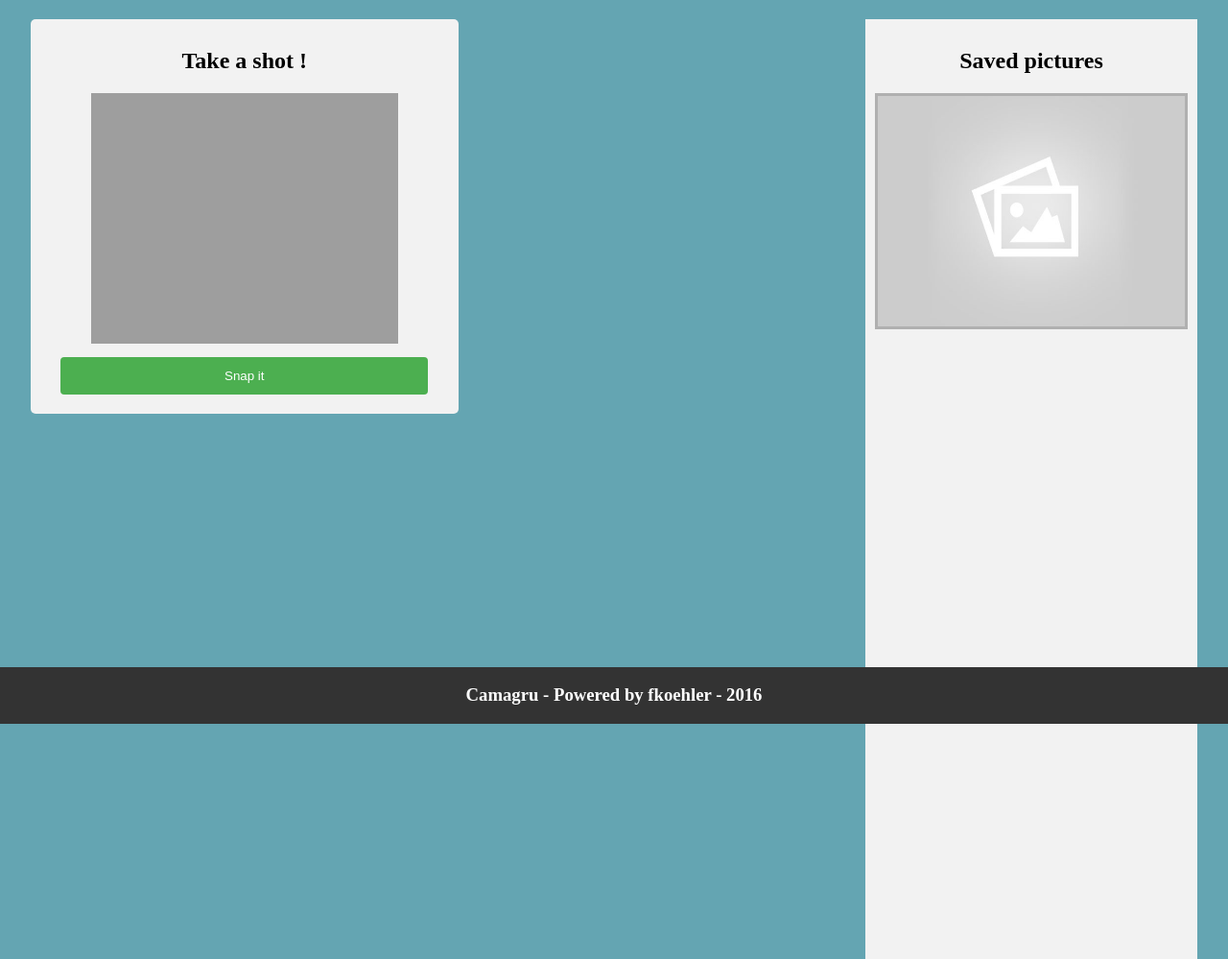
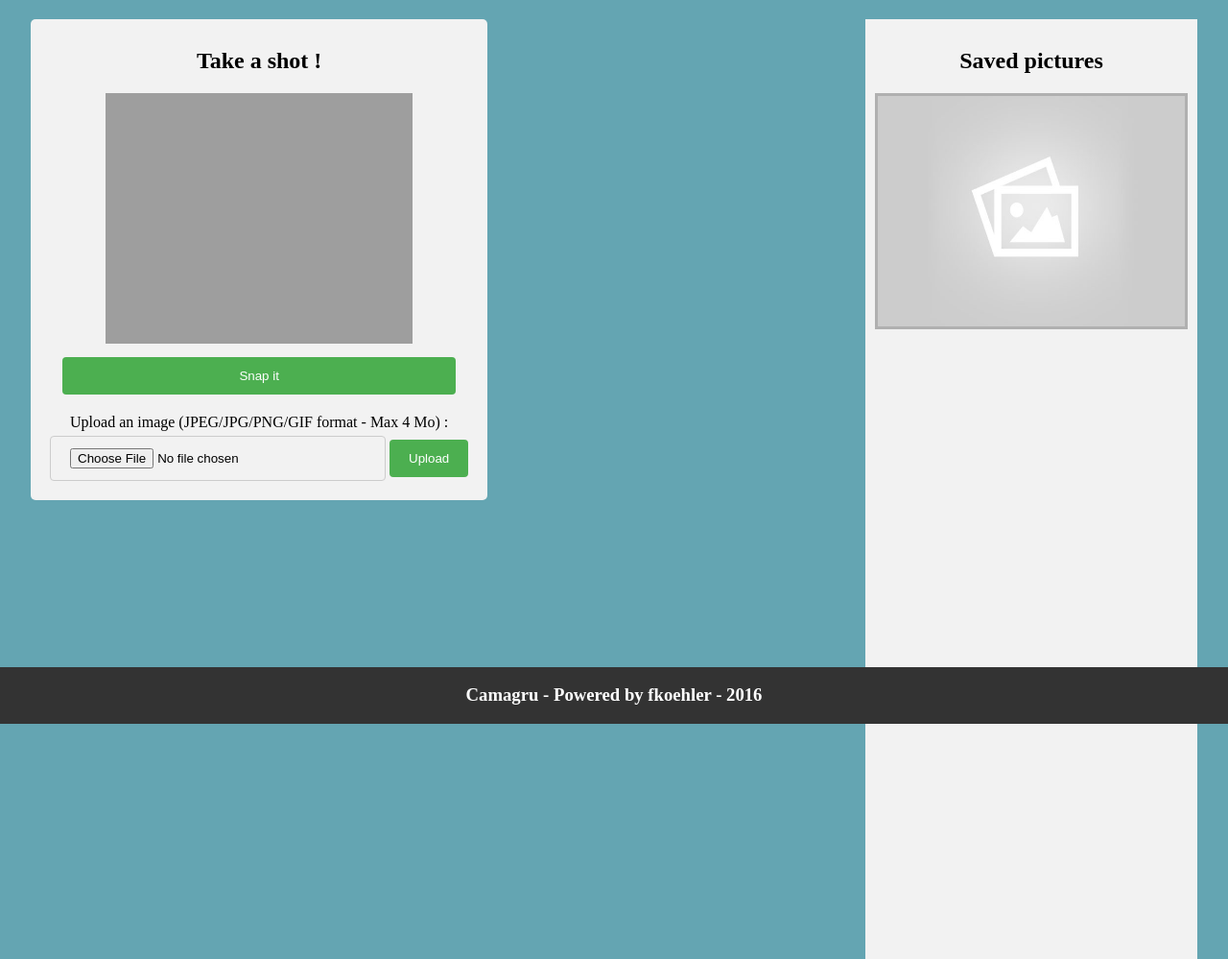
Before and after one commit to fkoehler42/camagru, a PHP site: page / in a window 1280 px wide. Shown: the part 46-1045 px from the top of the page at 96% size. Run offline with PHP 8.4, Linux system fonts and the light colour scheme; the visitor is signed in with stand-in values (Sample User, id 1); data that the repository does not hold is empty.

Commit message:
add upload_img (camera alternative)

```diff
--- a/js/camera.js
+++ b/js/camera.js
@@ -1,3 +1,52 @@
+function isImage(file) {
+
+  var dot_index;
+  if ((dot_index = file.lastIndexOf(".")) < 1)
+    return (false);
+  var file_extension = file.substr(dot_index + 1);
+  switch (file_extension.toLowerCase()) {
+    case "jpg":
+    case "jpeg":
+    case "png":
+    case "gif":
+      return (true);
+  }
+  return (false);
+}
+
+document.getElementById("send_img").addEventListener("click", function(ev) {
+
+  var file_input = document.getElementById("img_file");
+  var img = document.getElementById("video_img");
+  var video = document.getElementById("video");
+  var msg = document.getElementById("upload_msg");
+
+  if (msg.innerHTML !== "") {
+    msg.innerHTML = "";
+    msg.style.display = "none";
+  }
+  if (file_input.value === "")
+    msg.innerHTML = "Please choose a file.<br/>"
+  else if (isImage(file_input.value) === false)
+    msg.innerHTML = "Invalid image file.<br/>"
+  else if (file_input.files[0].size > 4096000) {
+    msg.innerHTML = file_input.files[0].size / 1000;
+  }
+  else {
+    var reader = new FileReader();
+    reader.onload = function (ev) {
+      var track = video_stream.getTracks()[0];
+      track.stop();
+      video.style.display = "none";
+      img.setAttribute("src", ev.target.result);
+      img.style.display = "block";
+    }
+    reader.readAsDataURL(file_input.files[0]);
+  }
+  if (msg.innerHTML !== "")
+    msg.style.display = "block";
+});
+
 function delete_img(img) {
 
   if (confirm("Are you sure you want to delete this image ?")) {
@@ -66,6 +115,7 @@ window.addEventListener('load', function(ev) {
     },
     function(stream) {
 
+      video_stream = stream;
       if (navigator.mozGetUserMedia) {
         video.mozSrcObject = stream;
       } else {
--- a/public/camera.php
+++ b/public/camera.php
@@ -2,7 +2,15 @@
   <div id="view">
     <h2>Take a shot !</h2>
     <video id="video" poster="http://placekitten.com/g/320/261"></video>
-    <button id="startbutton">Snap it</button>
+    <img id="video_img" src="#" alt="">
+    <button id="startbutton">Snap it</button><br/>
+    <div id="upload_img">
+      <label for="img_file">Upload an image (JPEG/JPG/PNG/GIF format - Max 4 Mo) :</label>
+      <input type="hidden" name="MAX_FILE_SIZE" value="4194304">
+      <input id="img_file" type="file" name="img_file"></input>
+      <button id="send_img">Upload</button>
+      <p id="upload_msg" class="error_msg"></p>
+    </div>
   </div>
   <div id="photos_container">
     <h2>Saved pictures</h2>
--- a/stylesheets/camera.css
+++ b/stylesheets/camera.css
@@ -38,3 +38,31 @@
   border: 3px solid #b0b0b0;
   margin: 5px 0 5px 0;
 }
+
+#upload_img {
+  display:inline-block;
+}
+
+#upload_img button {
+  width:auto;
+  margin-left: 0;
+}
+
+#upload_img label {
+  display:table;
+  margin: auto;
+  margin-bottom: -5px;
+  padding-top: 10px;
+}
+
+#img_file {
+  width: 350px;
+  margin-right: 0;
+}
+
+#video_img {
+  display:none;
+  margin:auto;
+  max-width: 320px;
+  max-height: 240px;
+}
--- a/stylesheets/global.css
+++ b/stylesheets/global.css
@@ -1,6 +1,13 @@
 html{
 }
+
 body{
 	background:#64A5B2;
 	margin:0;
 }
+
+.error_msg {
+	margin: 0;
+	color: red;
+	display: none;
+}
--- a/stylesheets/main.css
+++ b/stylesheets/main.css
@@ -25,12 +25,6 @@ main button{
 form {
 	display:inline-block;
 	max-width: 350px;
-}
-
-form p{
-	margin: 0;
-	color: red;
-	display: none;
 }
 
 input {
```
Also changed, not shown: public/main.php (+4 -4 lines), public/upload_img.php (added).
